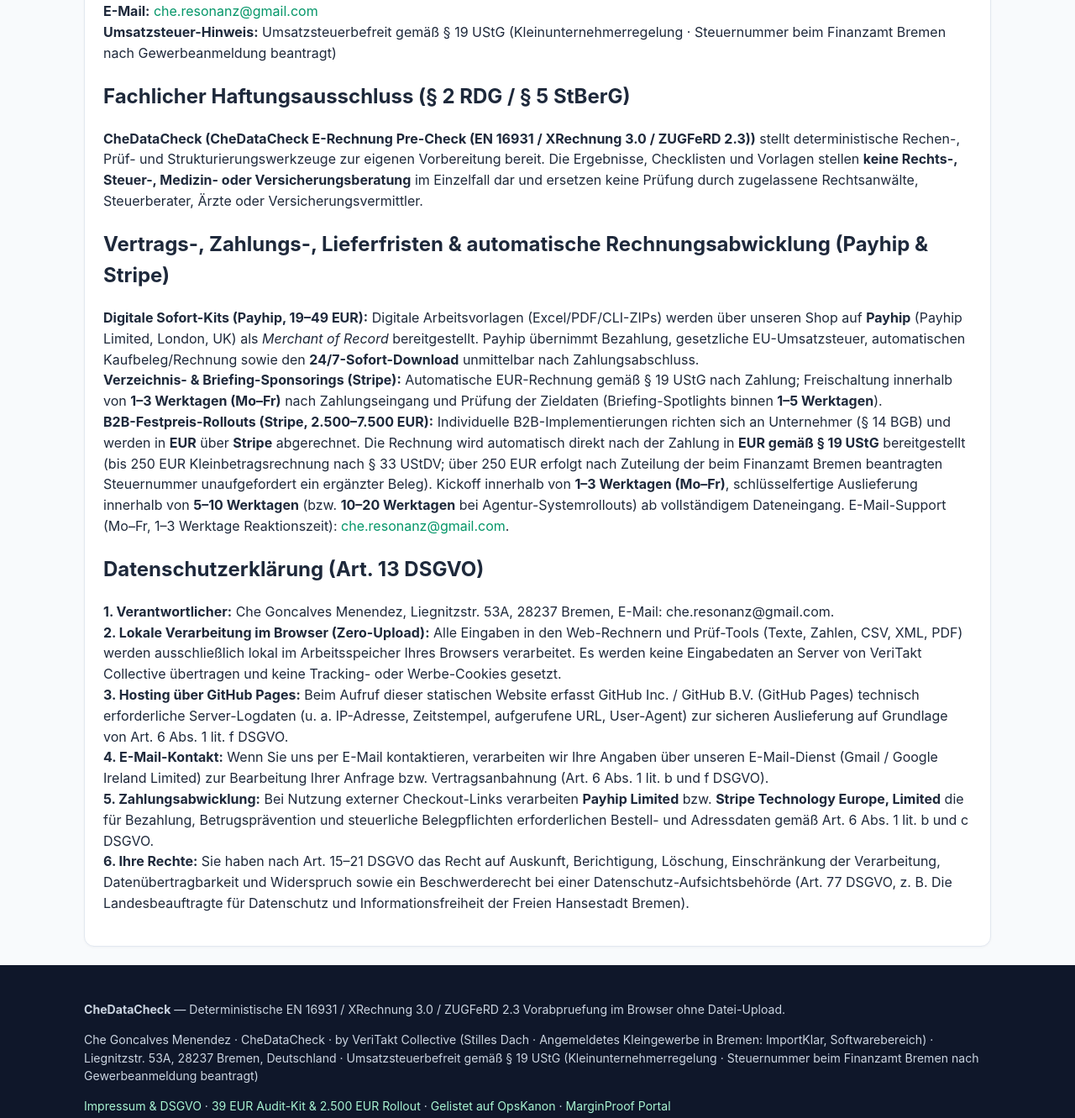
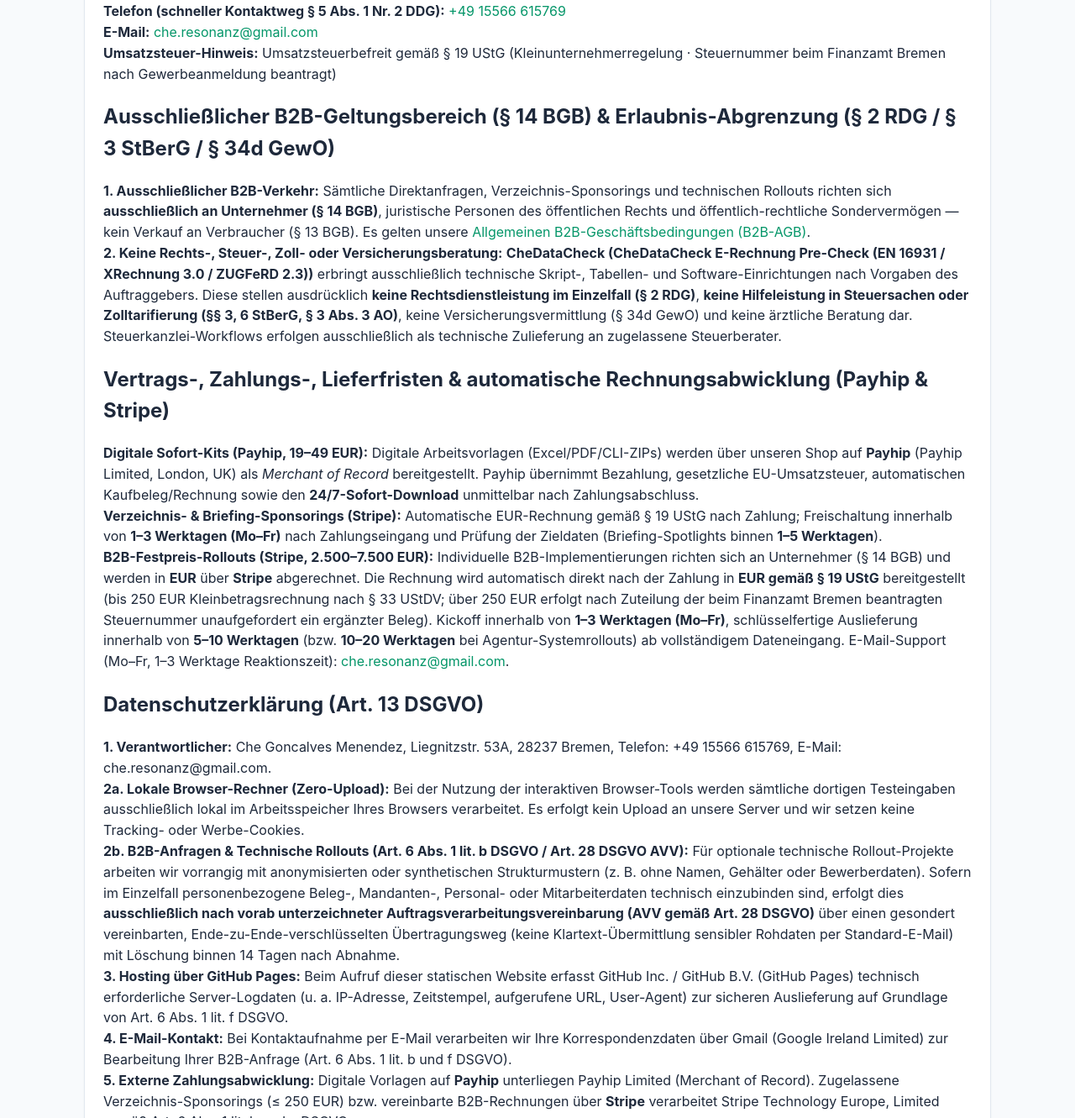
Before and after one commit to cheresonanz-design/chedatacheck-xrechnung, a plain HTML site: page legal/index.html in a window 1280 px wide. Shown: the part 475-1806 px from the top of the page at 84% size. Drawn offline with Linux system fonts and the light colour scheme.

Commit message:
Deploy CheDataCheck XRechnung & ZUGFeRD Pre-Check (2026-11-24 07:00:30)

```diff
--- a/legal/index.html
+++ b/legal/index.html
@@ -36,15 +36,20 @@
         <strong>Angemeldetes Kleingewerbe (Softwarebereich):</strong> ImportKlar (Kleingewerbe im Softwarebereich, Bremen)<br />
         <strong>Stilles Portfolio-Dach &amp; Fachmarke:</strong> CheDataCheck · by VeriTakt Collective<br />
         <strong>Anschrift:</strong> Liegnitzstr. 53A, 28237 Bremen, Deutschland<br />
+        <strong>Telefon (schneller Kontaktweg § 5 Abs. 1 Nr. 2 DDG):</strong> <a href="tel:+4915566615769">+49 15566 615769</a><br />
         <strong>E-Mail:</strong> <a href="mailto:che.resonanz@gmail.com">che.resonanz@gmail.com</a><br />
         <strong>Umsatzsteuer-Hinweis:</strong> Umsatzsteuerbefreit gemäß § 19 UStG (Kleinunternehmerregelung · Steuernummer beim Finanzamt Bremen nach Gewerbeanmeldung beantragt)
       </p>
 
-      <h2>Fachlicher Haftungsausschluss (§ 2 RDG / § 5 StBerG)</h2>
+      <h2>Ausschließlicher B2B-Geltungsbereich (§ 14 BGB) &amp; Erlaubnis-Abgrenzung (§ 2 RDG / § 3 StBerG / § 34d GewO)</h2>
       <p>
-        <strong>CheDataCheck (CheDataCheck E-Rechnung Pre-Check (EN 16931 / XRechnung 3.0 / ZUGFeRD 2.3))</strong> stellt deterministische Rechen-, Prüf- und Strukturierungswerkzeuge zur eigenen Vorbereitung bereit.
-        Die Ergebnisse, Checklisten und Vorlagen stellen <strong>keine Rechts-, Steuer-, Medizin- oder Versicherungsberatung</strong> im Einzelfall dar
-        und ersetzen keine Prüfung durch zugelassene Rechtsanwälte, Steuerberater, Ärzte oder Versicherungsvermittler.
+        <strong>1. Ausschließlicher B2B-Verkehr:</strong> Sämtliche Direktanfragen, Verzeichnis-Sponsorings und technischen Rollouts richten sich
+        <strong>ausschließlich an Unternehmer (§ 14 BGB)</strong>, juristische Personen des öffentlichen Rechts und öffentlich-rechtliche Sondervermögen — kein Verkauf an Verbraucher (§ 13 BGB).
+        Es gelten unsere <a href="https://cheresonanz-design.github.io/opskanon-directory/agb/" target="_blank" rel="noopener">Allgemeinen B2B-Geschäftsbedingungen (B2B-AGB)</a>.<br />
+        <strong>2. Keine Rechts-, Steuer-, Zoll- oder Versicherungsberatung:</strong> <strong>CheDataCheck (CheDataCheck E-Rechnung Pre-Check (EN 16931 / XRechnung 3.0 / ZUGFeRD 2.3))</strong> erbringt ausschließlich
+        technische Skript-, Tabellen- und Software-Einrichtungen nach Vorgaben des Auftraggebers. Diese stellen ausdrücklich <strong>keine Rechtsdienstleistung im Einzelfall (§ 2 RDG)</strong>,
+        <strong>keine Hilfeleistung in Steuersachen oder Zolltarifierung (§§ 3, 6 StBerG, § 3 Abs. 3 AO)</strong>, keine Versicherungsvermittlung (§ 34d GewO) und keine ärztliche Beratung dar.
+        Steuerkanzlei-Workflows erfolgen ausschließlich als technische Zulieferung an zugelassene Steuerberater.
       </p>
 
       <h2>Vertrags-, Zahlungs-, Lieferfristen &amp; automatische Rechnungsabwicklung (Payhip &amp; Stripe)</h2>
@@ -64,18 +69,18 @@
 
       <h2>Datenschutzerklärung (Art. 13 DSGVO)</h2>
       <p>
-        <strong>1. Verantwortlicher:</strong> Che Goncalves Menendez, Liegnitzstr. 53A, 28237 Bremen, E-Mail: che.resonanz@gmail.com.<br />
-        <strong>2. Lokale Verarbeitung im Browser (Zero-Upload):</strong> Alle Eingaben in den Web-Rechnern und Prüf-Tools (Texte, Zahlen, CSV, XML, PDF)
-        werden ausschließlich lokal im Arbeitsspeicher Ihres Browsers verarbeitet. Es werden keine Eingabedaten an Server von VeriTakt Collective übertragen
-        und keine Tracking- oder Werbe-Cookies gesetzt.<br />
+        <strong>1. Verantwortlicher:</strong> Che Goncalves Menendez, Liegnitzstr. 53A, 28237 Bremen, Telefon: +49 15566 615769, E-Mail: che.resonanz@gmail.com.<br />
+        <strong>2a. Lokale Browser-Rechner (Zero-Upload):</strong> Bei der Nutzung der interaktiven Browser-Tools werden sämtliche dortigen Testeingaben
+        ausschließlich lokal im Arbeitsspeicher Ihres Browsers verarbeitet. Es erfolgt kein Upload an unsere Server und wir setzen keine Tracking- oder Werbe-Cookies.<br />
+        <strong>2b. B2B-Anfragen &amp; Technische Rollouts (Art. 6 Abs. 1 lit. b DSGVO / Art. 28 DSGVO AVV):</strong> Für optionale technische Rollout-Projekte arbeiten wir
+        vorrangig mit anonymisierten oder synthetischen Strukturmustern (z. B. ohne Namen, Gehälter oder Bewerberdaten). Sofern im Einzelfall personenbezogene Beleg-, Mandanten-,
+        Personal- oder Mitarbeiterdaten technisch einzubinden sind, erfolgt dies <strong>ausschließlich nach vorab unterzeichneter Auftragsverarbeitungsvereinbarung (AVV gemäß Art. 28 DSGVO)</strong>
+        über einen gesondert vereinbarten, Ende-zu-Ende-verschlüsselten Übertragungsweg (keine Klartext-Übermittlung sensibler Rohdaten per Standard-E-Mail) mit Löschung binnen 14 Tagen nach Abnahme.<br />
         <strong>3. Hosting über GitHub Pages:</strong> Beim Aufruf dieser statischen Website erfasst GitHub Inc. / GitHub B.V. (GitHub Pages) technisch erforderliche
         Server-Logdaten (u. a. IP-Adresse, Zeitstempel, aufgerufene URL, User-Agent) zur sicheren Auslieferung auf Grundlage von Art. 6 Abs. 1 lit. f DSGVO.<br />
-        <strong>4. E-Mail-Kontakt:</strong> Wenn Sie uns per E-Mail kontaktieren, verarbeiten wir Ihre Angaben über unseren E-Mail-Dienst (Gmail / Google Ireland Limited)
-        zur Bearbeitung Ihrer Anfrage bzw. Vertragsanbahnung (Art. 6 Abs. 1 lit. b und f DSGVO).<br />
-        <strong>5. Zahlungsabwicklung:</strong> Bei Nutzung externer Checkout-Links verarbeiten <strong>Payhip Limited</strong> bzw. <strong>Stripe Technology Europe, Limited</strong>
-        die für Bezahlung, Betrugsprävention und steuerliche Belegpflichten erforderlichen Bestell- und Adressdaten gemäß Art. 6 Abs. 1 lit. b und c DSGVO.<br />
-        <strong>6. Ihre Rechte:</strong> Sie haben nach Art. 15–21 DSGVO das Recht auf Auskunft, Berichtigung, Löschung, Einschränkung der Verarbeitung,
-        Datenübertragbarkeit und Widerspruch sowie ein Beschwerderecht bei einer Datenschutz-Aufsichtsbehörde (Art. 77 DSGVO, z. B. Die Landesbeauftragte für Datenschutz und Informationsfreiheit der Freien Hansestadt Bremen).
+        <strong>4. E-Mail-Kontakt:</strong> Bei Kontaktaufnahme per E-Mail verarbeiten wir Ihre Korrespondenzdaten über Gmail (Google Ireland Limited) zur Bearbeitung Ihrer B2B-Anfrage (Art. 6 Abs. 1 lit. b und f DSGVO).<br />
+        <strong>5. Externe Zahlungsabwicklung:</strong> Digitale Vorlagen auf <strong>Payhip</strong> unterliegen Payhip Limited (Merchant of Record). Zugelassene Verzeichnis-Sponsorings (&le; 250 EUR) bzw. vereinbarte B2B-Rechnungen über <strong>Stripe</strong> verarbeitet Stripe Technology Europe, Limited gemäß Art. 6 Abs. 1 lit. b und c DSGVO.<br />
+        <strong>6. Ihre Rechte:</strong> Sie haben nach Art. 15–21 DSGVO das Recht auf Auskunft, Berichtigung, Löschung, Einschränkung, Datenübertragbarkeit und Widerspruch sowie ein Beschwerderecht bei der Aufsichtsbehörde (Art. 77 DSGVO, z. B. Die Landesbeauftragte für Datenschutz und Informationsfreiheit der Freien Hansestadt Bremen).
       </p>
     </div>
     </main>
```
Also changed, not shown: index.html (+4 -4 lines), pro/index.html (+7 -7 lines).
